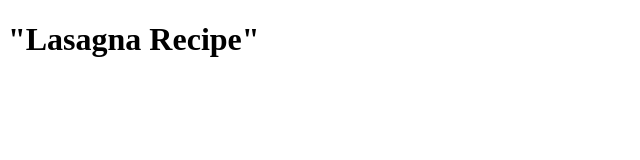
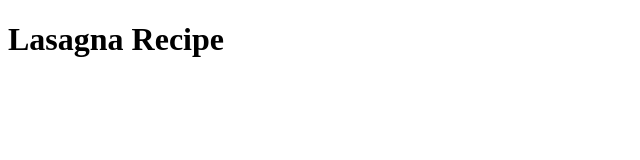
Before and after one commit to andydunks/odin-recipes, a plain HTML site: page recipes/lasagna.html in a window 1280 px wide. Shown: the whole page, without its empty margins (0-640 px from the left). Drawn offline with Linux system fonts and the light colour scheme.

Commit message:
fixed rexipes/lasagna.html

```diff
--- a/recipes/lasagna.html
+++ b/recipes/lasagna.html
@@ -6,6 +6,8 @@
     <title>Recipes</title>
 </head>
 <body>
-    <h1>"Lasagna Recipe"</h1>
+
+    <h1>Lasagna Recipe</h1>
+
 </body>
 </html>
```
